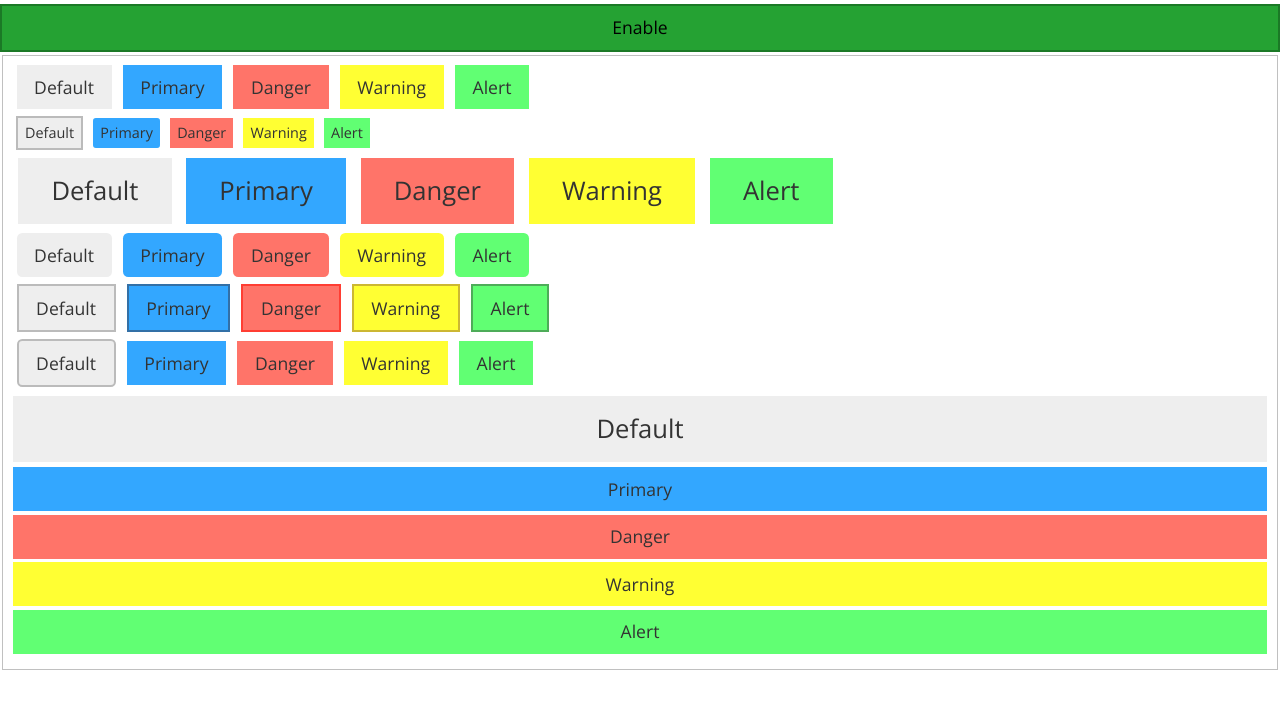
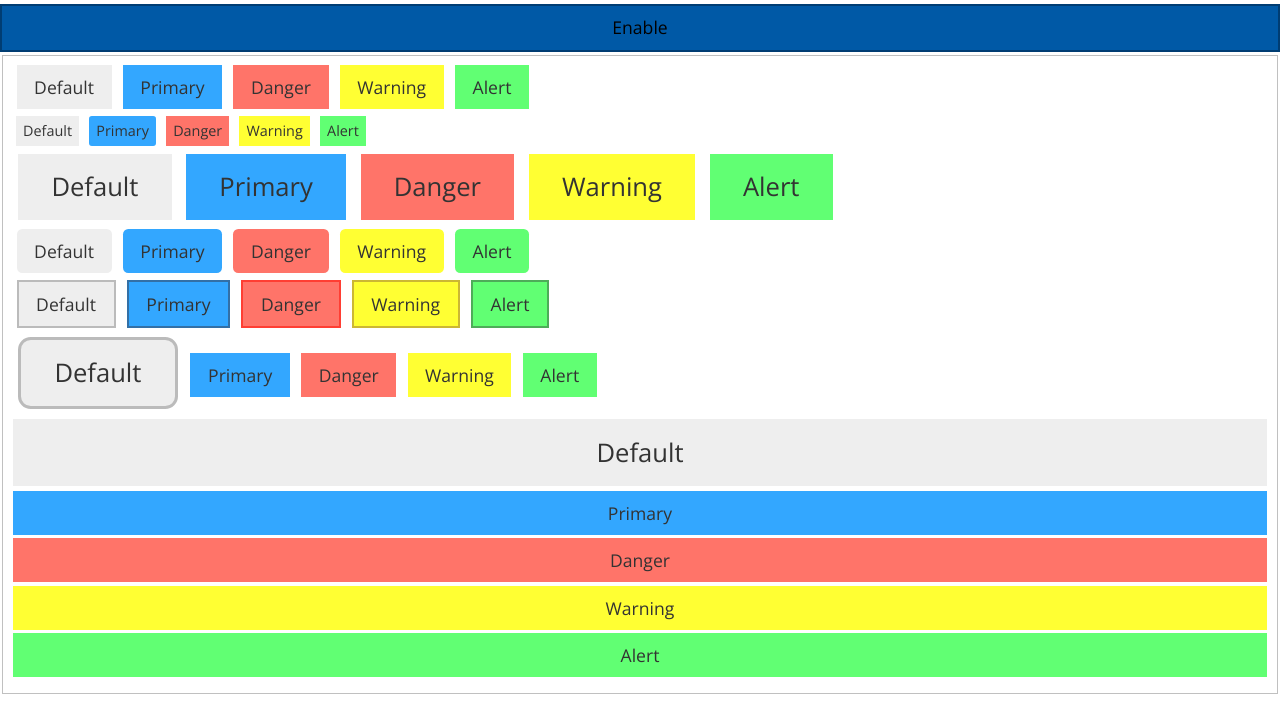
Before and after one commit to VladimirStrelok/buttons, a website: page demo.html in a window 1280 px wide. Both pictures are taken after a click on the button "Disable". Drawn offline with nearby package versions, Linux system fonts and the light colour scheme.

Commit message:
Update demo.html

```diff
--- a/demo.html
+++ b/demo.html
@@ -11,18 +11,19 @@
     <style>html{ font-family: 'Open Sans', sans-serif; }</style>
   </head>
   <body>
+
 	<button class='btn btn-block btn-bordered btn-danger' id='disable'>Disable</button>
 
 	<fieldset id='fieldset'>
 	  <div class='normal'>
 	    <button class='btn btn-default'>Default</button>
 	    <button class='btn btn-primary'>Primary</button>
-    <button class='btn btn-danger'>Danger</button>
+	    <button class='btn btn-danger rotate'>Danger</button>
 	    <button class='btn btn-warning'>Warning</button>
 	    <button class='btn btn-alert'>Alert</button>
 	  </div>
 	  <div class='small'>
-    <button class='btn btn-default btn-small btn-bordered'>Default</button>
+	    <button class='btn btn-default btn-small'>Default</button>
 	    <button class='btn btn-primary btn-small btn-rounded'>Primary</button>
 	    <button class='btn btn-danger btn-small'>Danger</button>
 	    <button class='btn btn-warning btn-small'>Warning</button>
@@ -50,7 +51,7 @@
 	    <button class='btn btn-alert btn-bordered'>Alert</button>
 	  </div>
 	  <div class='gradient'>
-    <button class='btn btn-default btn-gradient btn-rounded btn-bordered'>Default</button>
+	    <button class='btn btn-default btn-gradient btn-rounded btn-bordered btn-large'>Default</button>
 	    <button class='btn btn-primary btn-gradient'>Primary</button>
 	    <button class='btn btn-danger btn-gradient'>Danger</button>
 	    <button class='btn btn-warning btn-gradient'>Warning</button>
@@ -75,14 +76,14 @@
            $("#fieldset").attr("disabled", "disabled");
            $("#disable").text('Enable')
            disabled=true;
-	   $("#disable").switchClass( 'btn-danger', 'btn-alert')
+           $("#disable").switchClass( 'btn-danger', 'btn-primary')
           }
           else
           {
            $("#fieldset").removeAttr("disabled");
            $("#disable").text('Disable')
            disabled=false;
-	   $("#disable").switchClass( 'btn-alert', 'btn-danger')
+           $("#disable").switchClass( 'btn-primary', 'btn-danger')
           }
          });
         });
```
Lines whose indentation alone changed are shown as unchanged.
